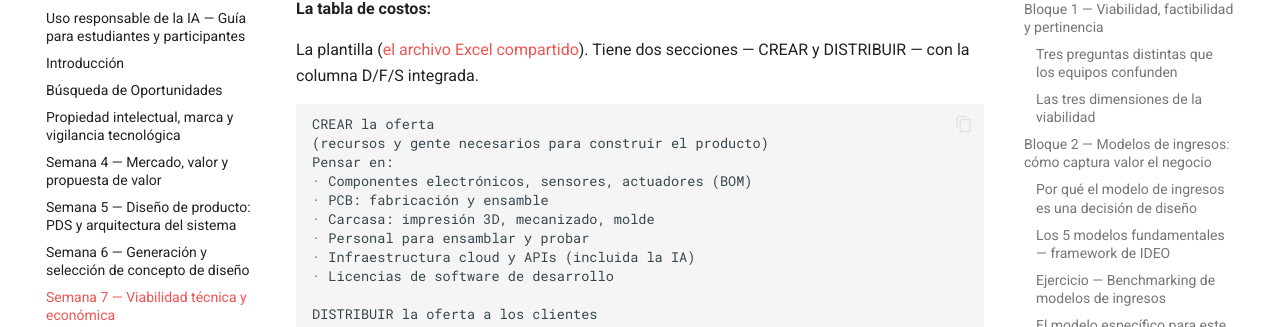
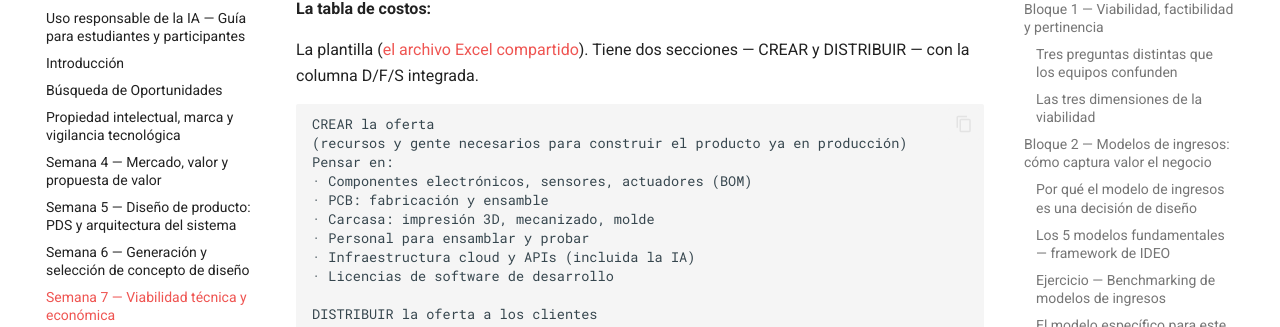
Before and after one commit to Aristarco/Proyectos4, an MkDocs documentation site: the page built from docs/semana7.md, in a window 1280 px wide and 900 px high, scrolled down 13081 px. Shown: the part 126-453 px from the top of the window. Built offline with MkDocs 1.6.1 and Material for MkDocs 9.7.7, drawn with Linux system fonts in a browser that asks for light colours.

````diff
--- a/docs/semana7.md
+++ b/docs/semana7.md
@@ -454,11 +454,11 @@ La clasificación también revela dónde actuar cuando el modelo no cierra:
 
 **La tabla de costos:**
 
-La plantilla ([el archivo Excel compartido](../docs/recursos/archivos/Costos.xlsx)). Tiene dos secciones — CREAR y DISTRIBUIR —  con la columna D/F/S integrada.
+La plantilla ([el archivo Excel compartido](https://docs.google.com/spreadsheets/d/1JuSEMTup0SboFw5DALgj-5uJdznsZv_j/edit?usp=sharing&ouid=118419766353546707509&rtpof=true&sd=true)). Tiene dos secciones — CREAR y DISTRIBUIR —  con la columna D/F/S integrada.
 
 ```
 CREAR la oferta
-(recursos y gente necesarios para construir el producto)
+(recursos y gente necesarios para construir el producto ya en producción)
 Pensar en:
 · Componentes electrónicos, sensores, actuadores (BOM)
 · PCB: fabricación y ensamble
````
Also changed, not shown: 1 other file.
